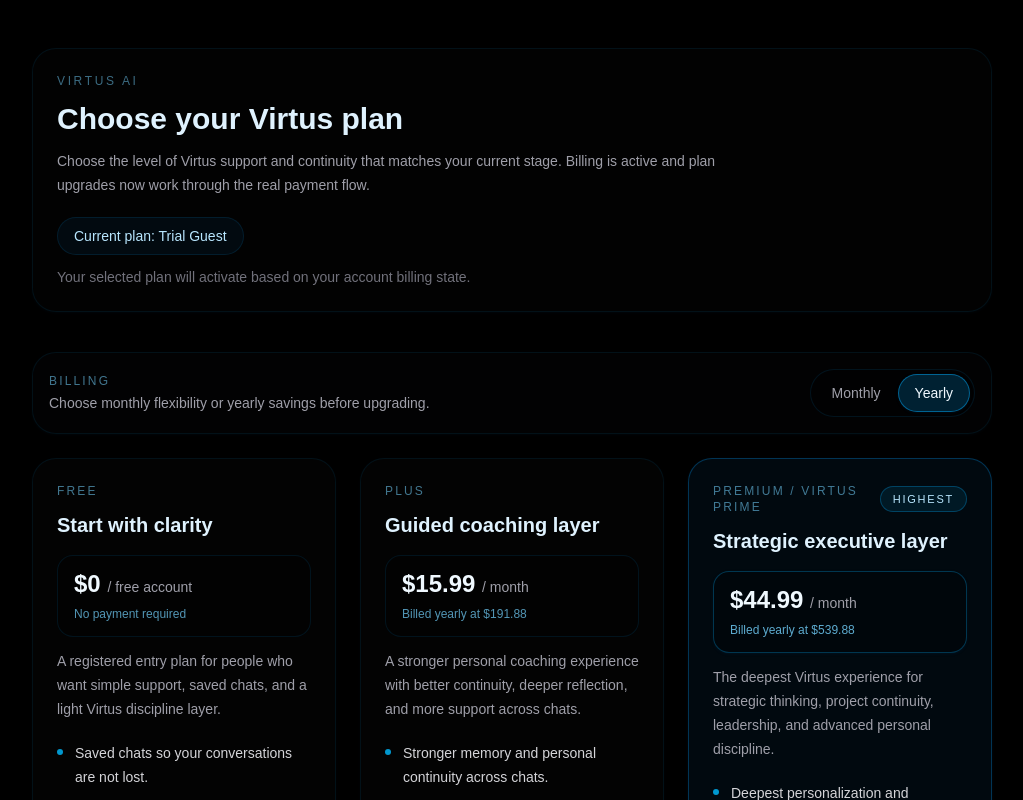
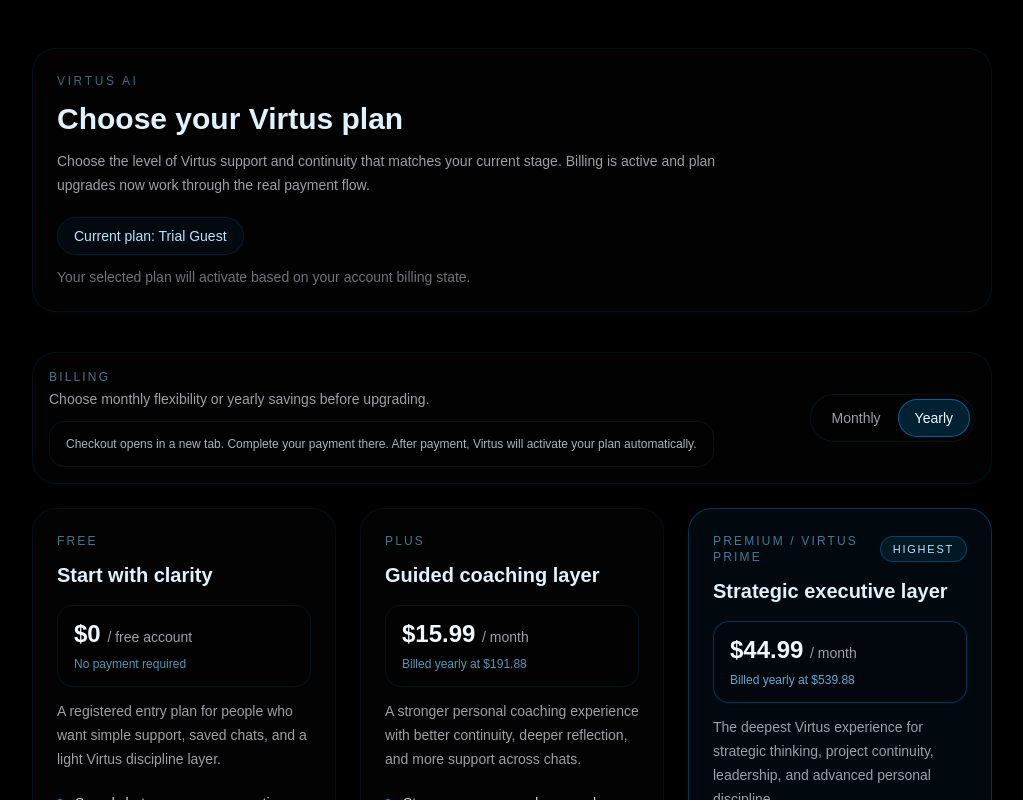
Before and after one commit to SirSebastian-ux/virtus.ai, a Next.js app: page /upgrade in a window 1280 px wide. Shown: the top 800 px of the page, without its empty margins (128-1151 px from the left). Built offline with nearby package versions, Linux system fonts and the light colour scheme; no server answers.

Commit message:
Polish upgrade checkout message

```diff
--- a/app/upgrade/UpgradeCardsClient.js
+++ b/app/upgrade/UpgradeCardsClient.js
@@ -179,6 +179,10 @@ export default function UpgradeCardsClient({ currentPlan, isAuthenticated }) {
           </p>
           <p className="mt-1 text-sm text-zinc-400">
             Choose monthly flexibility or yearly savings before upgrading.
+          </p>
+          <p className="mt-3 max-w-2xl rounded-2xl border border-sky-900/25 bg-black/25 px-4 py-3 text-xs leading-5 text-sky-100/75">
+            Checkout opens in a new tab. Complete your payment there. After payment,
+            Virtus will activate your plan automatically.
           </p>
         </div>
 
```
